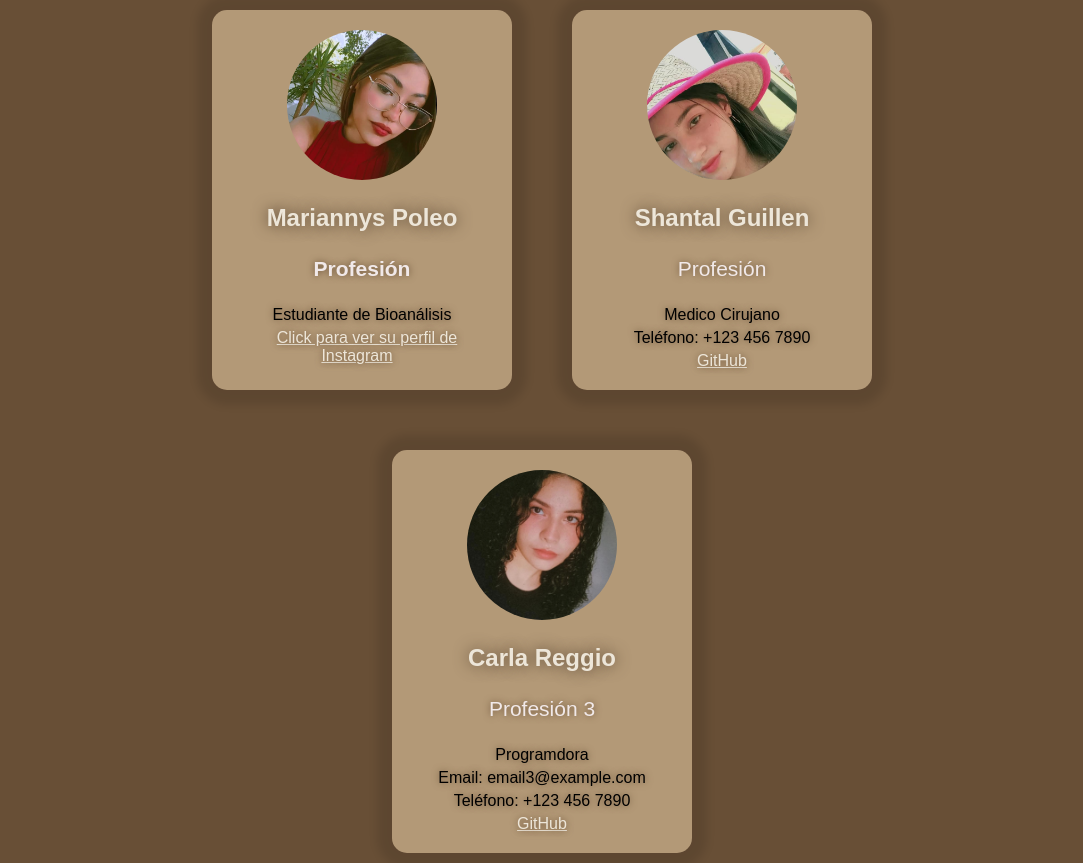
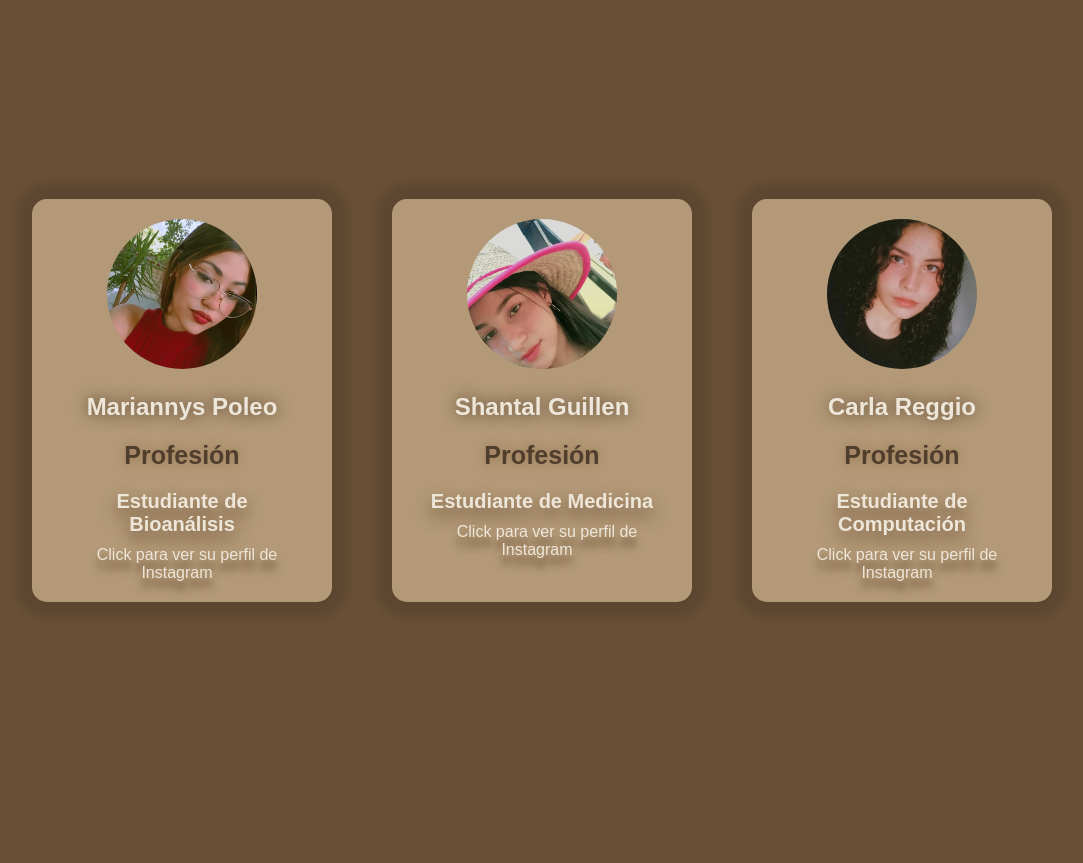
Before and after one commit to Nixnix32/nixnix32.github.io, a plain HTML site: page tarjetas.html in a window 1280 px wide. Shown: the whole page, without its empty margins (98-1181 px from the left). After the commit the page ends 800 px from the top, so only its background shows below. Drawn offline with Linux system fonts and the light colour scheme; a web font is replaced by a local one.

Commit message:
modificacion final

```diff
--- a/tarjetas.css
+++ b/tarjetas.css
@@ -53,29 +53,27 @@
 }
 
 .card-content .title {
-    color: rgb(241, 233, 233);
-    font-size: 21px;
-    margin:25px;
-    text-shadow:0px 0px 7px #684f36;
+    color: #503e2d;
+    font-size: 25px;
+    margin:20px;
+    text-shadow:0px 0px 10px #967655;
 
 }
-.profesion{
-    color: rgb(241, 233, 233);
+
+
+p {
+    margin: 10px;
+    color: #ede6d9;
     font-size: 20px;
-    padding: 15px;
-    margin-top: 5px;
-    text-shadow:0px 0px 7px #684f36;
-}
-
-.card-content p {
-    margin: 5px 0;
-    text-shadow:0px 0px 7px #684f36;
+    text-shadow:0px 8px 16px #684f36;
+    font-weight: 600;
 }
 
 .social-media a {
+    text-decoration: none;
     color:#ede6d9; /* LinkedIn color */
     margin: 0 10px;
-    text-shadow:0px 0px 7px #684f36;
+    text-shadow:0px 10px 7px #684f36;
     font-size: 1rem;
 }
 .click´{
@@ -85,7 +83,7 @@
 .card:hover,
 .card:active {
     transform: scale(1.05);
-    box-shadow: 0 8px 16px rgba(0, 0, 0, 0.2);
+    box-shadow: 0 0px 16px rgba(0, 0, 0, 0.2);
 }
 
 /* Media Queries for Responsiveness */
--- a/tarjetas.html
+++ b/tarjetas.html
@@ -29,32 +29,30 @@
                     <a href="https://www.instagram.com/mariannyspoleo_?igsh=OWM2ZHFxY2o1OXIy" target="_blank">Click para ver su perfil de Instagram</a>
                 </div>
             </div>
+
+
         </div>
         <div class="card mariaa">
             <img src="shantal.jpg" alt="Your Photo 2" class="profile-pic">
             <div class="card-content">
                 <h1>Shantal Guillen</h1>
                 <p class="title">Profesión</p>
-                <p>Medico Cirujano</p>
-
-                <p>Teléfono: +123 456 7890</p>
+                <p>Estudiante de Medicina</p>
                 <div class="social-media">
-
-                    <a href="https://github.com/usuario2" target="_blank">GitHub</a>
+                    <a href="https://www.instagram.com/shantiss_g?igsh=MTdjY2JodGNodnN4Zg==" target="_blank">Click para ver su perfil de Instagram</a>
                 </div>
             </div>
+
         </div>
         <div class="card">
             <img src="carla.jpg" alt="Your Photo 3" class="profile-pic">
             <div class="card-content">
                 <h1>Carla Reggio</h1>
-                <p class="title">Profesión 3</p>
-                <p>Programdora</p>
-                <p>Email: email3@example.com</p>
-                <p>Teléfono: +123 456 7890</p>
+                <p class="title">Profesión </p>
+                <p>Estudiante de Computación</p>
                 <div class="social-media">
 
-                    <a href="https://github.com/usuario3" target="_blank">GitHub</a>
+                    <a href="https://www.instagram.com/alejandra_reggio32?igsh=MXY4ZnRydTdkZmZjcQ==" target="_blank">Click para ver su perfil de Instagram</a>
                 </div>
             </div>
         </div>
```
